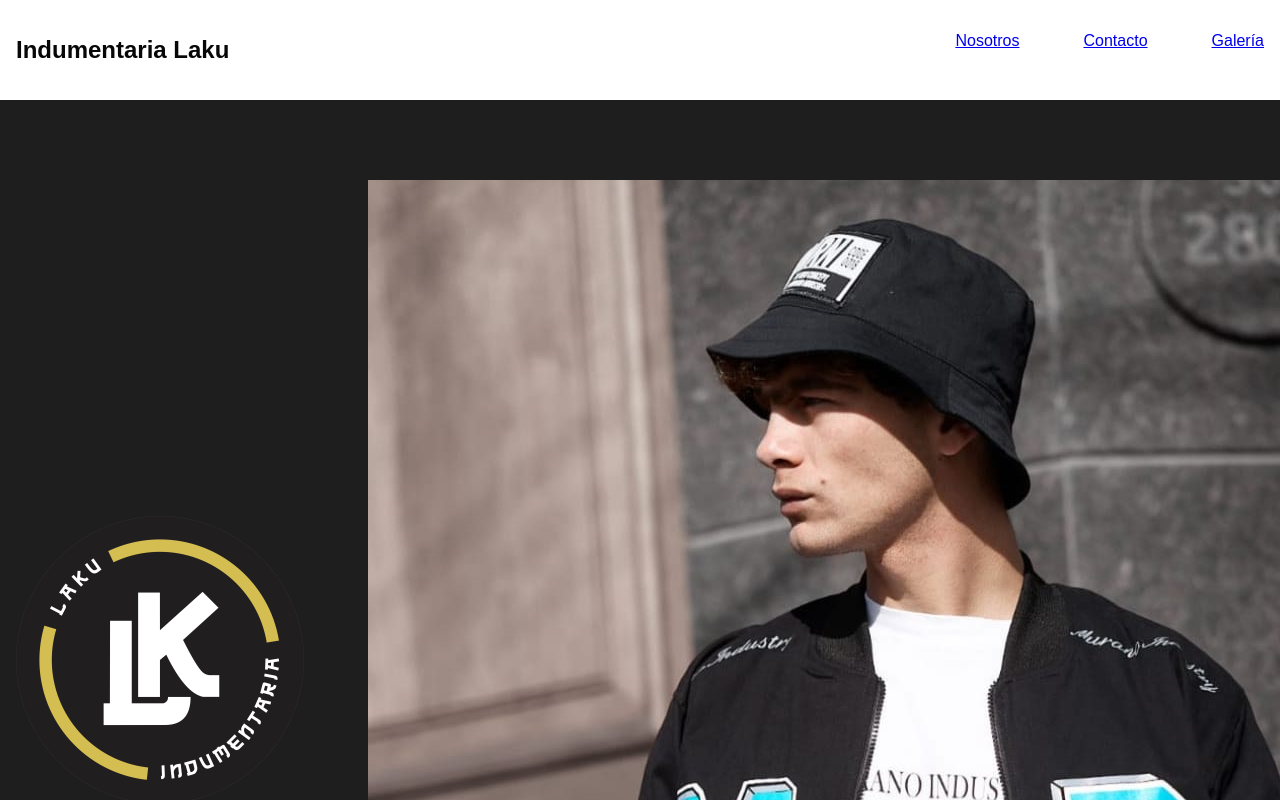
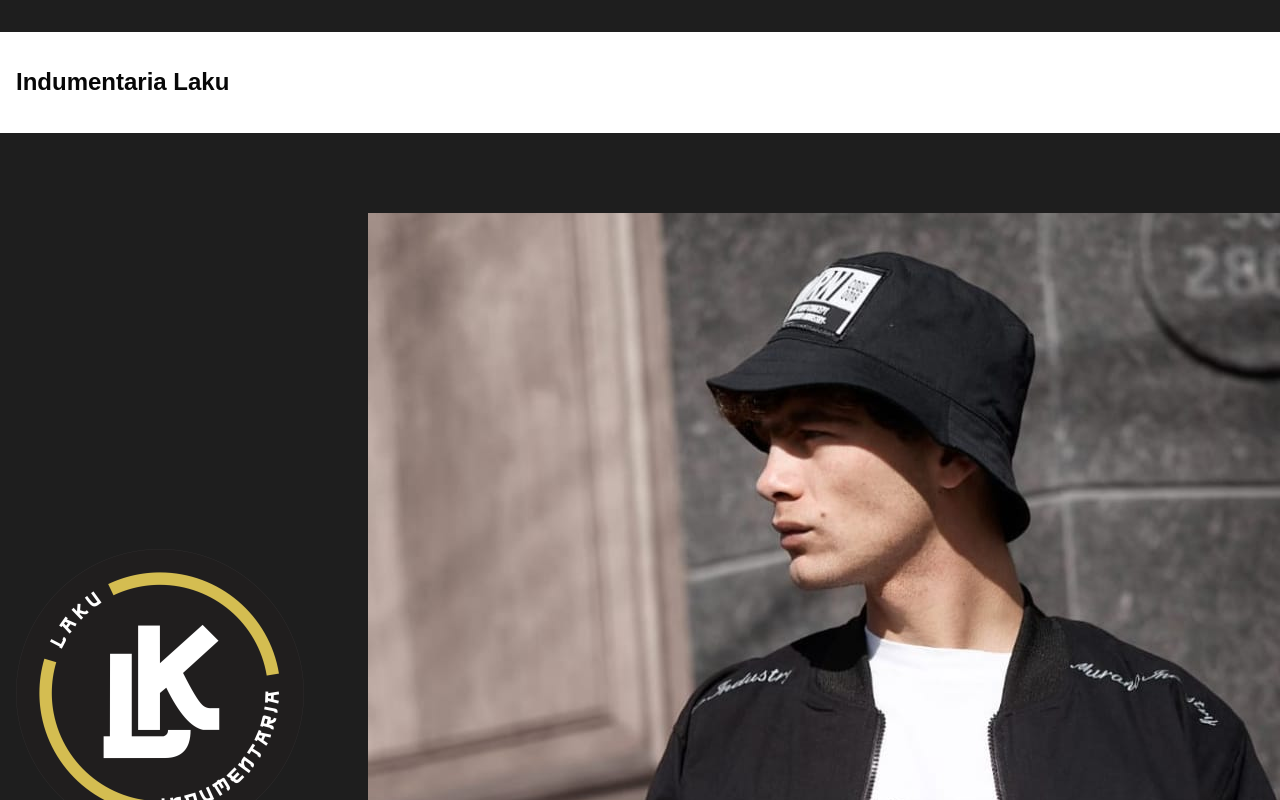
Before and after one commit to MarianoGonnet/TiendaLaku, a React (Vite) app: page / in a window 1280 px wide. Shown: the top 800 px of the page. Built offline with nearby package versions, Linux system fonts and the light colour scheme; the HTML template or start-up script is replaced by a standard one.

Commit message:
Se mejoro sobre contacto.html un poco mas

```diff
--- a/src/styles/contacto.css
+++ b/src/styles/contacto.css
@@ -1,9 +1,10 @@
 body {
-  font-family: Arial, sans-serif;
+  font-family: 'Neo Tech', sans-serif;
   margin: 0;
   padding: 0;
   background: #1e1e1e; /* Fondo oscuro */
   color: white;
+
 }
 
 .logo {
@@ -14,7 +15,7 @@ body {
 }
 
 header {
-  background: #333333;
+  background: #d4bd51;
   padding: 1.5rem;
   text-align: center;
 }
@@ -143,3 +144,21 @@ footer {
 footer p {
   font-size: 1rem;
 }
+
+nav {
+  text-align: center; /* Centrar los enlaces */
+  margin-top: 2rem; /* Espacio superior */
+}
+
+nav a {
+  display: block; /* Cada enlace en una nueva línea */
+  margin-bottom: 1rem; /* Espacio entre los enlaces */
+  text-decoration: none;
+  color: white;
+  font-size: 1.1rem;
+  transition: color 300ms;
+}
+
+nav a:hover {
+  color: #646cff; /* Color de enlace al pasar el cursor */
+}
```
Also changed, not shown: src/styles/contacto.html (+7 -5 lines).
